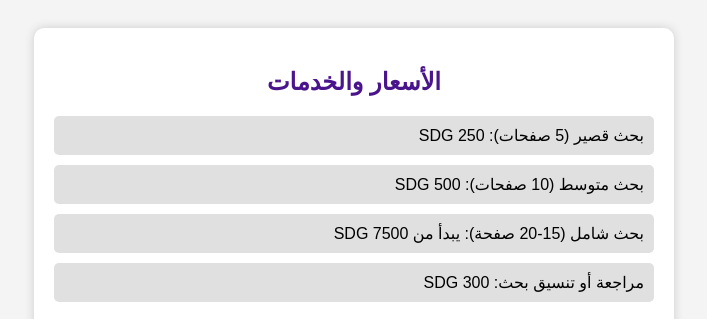
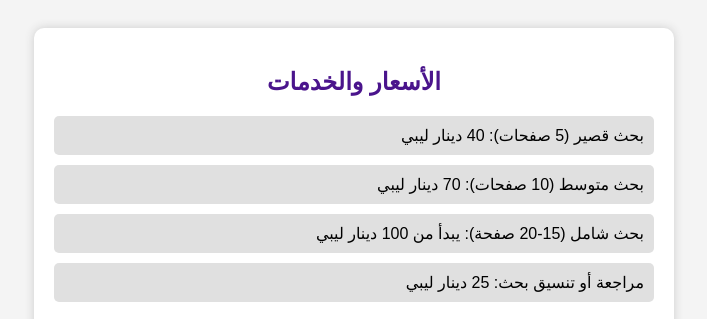
Before and after one commit to Abdullahmkhtar12/Search-without-borders-, a plain HTML site: page contact.html in a window 1280 px wide. Shown: the top 319 px of the page, without its empty margins (286-993 px from the left). Drawn offline with Linux system fonts and the light colour scheme.

Commit message:
Update contact.html
صفحه الحجز

```diff
--- a/contact.html
+++ b/contact.html
@@ -27,10 +27,10 @@
 <div class="container">
   <h2>الأسعار والخدمات</h2>
   <ul>
-    <li>بحث قصير (5 صفحات): 250 SDG</li>
-    <li>بحث متوسط (10 صفحات): 500 SDG</li>
-    <li>بحث شامل (15-20 صفحة): يبدأ من 7500 SDG</li>
-    <li>مراجعة أو تنسيق بحث: 300 SDG</li>
+    <li>بحث قصير (5 صفحات): 40 دينار ليبي</li>
+    <li>بحث متوسط (10 صفحات): 70 دينار ليبي</li>
+    <li>بحث شامل (15-20 صفحة): يبدأ من 100 دينار ليبي</li>
+    <li>مراجعة أو تنسيق بحث: 25 دينار ليبي</li>
   </ul>
 
   <div class="contact">
@@ -41,4 +41,4 @@
 </div>
 
 </body>
-    </html>
+</html>
```
